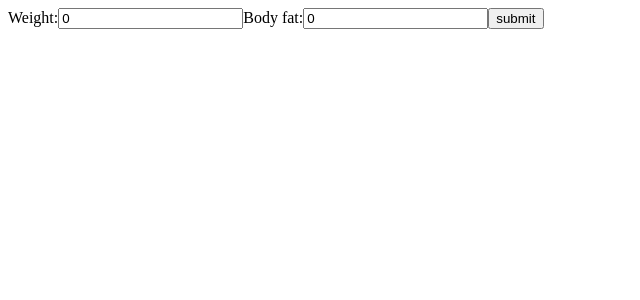
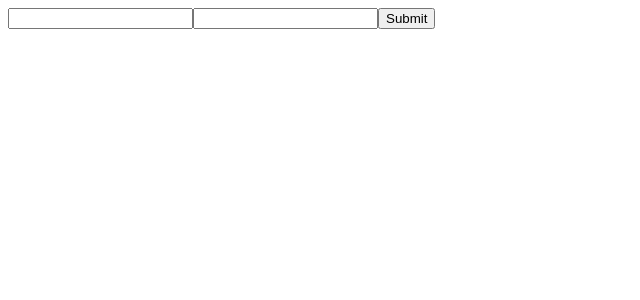
Before and after one commit to fildon/shiny-measure, a React app: page / in a window 1280 px wide. Shown: the top 300 px of the page, without its empty margins (0-640 px from the left). Built offline with nearby package versions, Linux system fonts and the light colour scheme; the HTML template or start-up script is replaced by a standard one.

Commit message:
🦚 Form MVP

```diff
--- a/package.json
+++ b/package.json
@@ -8,7 +8,7 @@
     "build:static": "cp -RT static ./dist",
     "build": "npm run build:js && npm run build:static",
     "lint": "eslint . --ext .js,.jsx,.ts,.tsx",
-    "dev": "serve dist"
+    "serve": "serve dist"
   },
   "repository": {
     "type": "git",
--- a/src/index.tsx
+++ b/src/index.tsx
@@ -1,119 +1,28 @@
 import * as React from "react";
 import { render } from "react-dom";
-import { DateTime } from "luxon";
 
-type Kilograms = number;
-type Percentage = number;
+import { WeightForm } from "./weightform";
+import type { WeightEntry } from "./weightform";
 
-interface WeightEntry {
-  dateTime: DateTime;
-  weight: Kilograms;
-  bodyFat: Percentage;
-}
-
-const useBodyWeightEntries = () => {
-  const [weightEntries, setWeightEntries] = React.useState<WeightEntry[]>([]);
+const App = () => {
+  const [entries, setEntries] = React.useState<WeightEntry[]>([]);
 
   const recordWeightEntry = (newEntry: WeightEntry) => {
-    setWeightEntries((oldEntries) => [...oldEntries, newEntry]);
-  };
-
-  return { recordWeightEntry, weightEntries };
-};
-
-const DecimalInput = (
-  props: Omit<
-    React.InputHTMLAttributes<HTMLInputElement>,
-    "type" | "inputMode" | "pattern" | "spellCheck" | "onChange"
-  > & { onChange: (newValue: number) => void }
-) => {
-  const { onChange, ...others } = props;
-
-  const onChangeValidation = (event: React.ChangeEvent<HTMLInputElement>) => {
-    const newValue = event.target.value;
-
-    const numericValue = Number(newValue);
-
-    if (!isNaN(numericValue)) onChange(numericValue);
-
-    // TODO visual indication of invalid inputs
-
-    /**
-     * TODO
-     * At present it is impossible to input a decimal number because validation
-     * is happening after/during every change event i.e. every key press.
-     * As such "2." is invalid and gets ignored. Recommend changing paradigm to
-     * one in which the controlled input is text only, and validation just
-     * annotates the input. Forcing to number should only happen at the point of
-     * form submission.
-     */
-  };
-
-  // https://design-system.service.gov.uk/components/text-input/
-  return (
-    <input
-      type="text"
-      spellCheck={false}
-      onChange={onChangeValidation}
-      {...others}
-    ></input>
-  );
-};
-
-const WeightEntryForm = ({
-  recordWeightEntry,
-}: {
-  recordWeightEntry: (newWeightEntry: WeightEntry) => unknown;
-}) => {
-  const [weight, setWeight] = React.useState(0);
-  const [bodyFat, setBodyFat] = React.useState(0);
-  const onSubmit = () => {
-    if (weight !== undefined && bodyFat !== undefined) {
-      recordWeightEntry({ weight, bodyFat, dateTime: DateTime.now() });
-    }
+    setEntries([...entries, newEntry]);
   };
 
   return (
-    <form
-      onSubmit={(event) => {
-        event.preventDefault();
-        onSubmit();
-      }}
-    >
-      <label htmlFor="weight">Weight:</label>
-      <DecimalInput
-        id="weight"
-        name="weight"
-        value={weight}
-        onChange={setWeight}
-      ></DecimalInput>
-      <label htmlFor="bodyFat">Body fat:</label>
-      <DecimalInput
-        id="bodyFat"
-        name="bodyFat"
-        value={bodyFat}
-        onChange={setBodyFat}
-      ></DecimalInput>
-      <input type="submit" value="submit" />
-    </form>
-  );
-};
-
-const TestInput = () => {
-  const { recordWeightEntry, weightEntries } = useBodyWeightEntries();
-
-  return (
     <>
-      <WeightEntryForm recordWeightEntry={recordWeightEntry} />
-      {weightEntries.map(({ dateTime, weight, bodyFat }) => (
-        <div key={dateTime.toMillis()}>
-          <span>{dateTime.toISO()}</span>
-          <span>{weight}</span>
-          <span>{bodyFat}</span>
+      <WeightForm recordWeightEntry={recordWeightEntry} />
+      {entries.map((entry) => (
+        <div key={entry.dateTime.toMillis()}>
+          <span>{entry.bodyFat}</span>
+          <span>{entry.weight}</span>
+          <span>{entry.dateTime.toLocaleString()}</span>
         </div>
       ))}
     </>
   );
 };
 
-render(<TestInput />, document.getElementById("root"));
+render(<App />, document.getElementById("root"));
--- /dev/null
+++ b/src/weightform.tsx
@@ -0,0 +1,174 @@
+import * as React from "react";
+import { DateTime } from "luxon";
+
+type ValidInput = {
+  state: "valid";
+  value: string;
+  parsedValue: number;
+};
+
+type InvalidInput = {
+  state: "invalid";
+  value: string;
+  errorMessage?: string;
+};
+
+type ControlledInput = ValidInput | InvalidInput;
+
+type FormState = {
+  [entryId: string]: ControlledInput;
+};
+
+const FormContext = React.createContext<
+  { state: FormState; dispatch: React.Dispatch<FormAction> } | undefined
+>(undefined);
+
+type FormAction =
+  | { type: "entryEmpty"; entryId: string }
+  | {
+      type: "entryValidChange";
+      entryId: string;
+      value: string;
+      parsedValue: number;
+    }
+  | {
+      type: "entryInvalidChange";
+      entryId: string;
+      value: string;
+      errorMessage: string;
+    };
+
+const formReducer = (state: FormState, action: FormAction): FormState => {
+  switch (action.type) {
+    case "entryValidChange": {
+      return {
+        ...state,
+        [action.entryId]: {
+          state: "valid",
+          value: action.value,
+          parsedValue: action.parsedValue,
+        },
+      };
+    }
+    case "entryInvalidChange": {
+      return {
+        ...state,
+        [action.entryId]: {
+          state: "invalid",
+          value: action.value,
+          errorMessage: action.errorMessage,
+        },
+      };
+    }
+    case "entryEmpty": {
+      return {
+        ...state,
+        [action.entryId]: {
+          state: "invalid",
+          value: "",
+        },
+      };
+    }
+  }
+};
+
+const useFormState = () => {
+  const context = React.useContext(FormContext);
+  if (context === undefined) {
+    throw new Error("useFormState must be used within a FormProvider");
+  }
+  return context;
+};
+
+const useDecimalValidation = (entryId: string) => {
+  const { state, dispatch } = useFormState();
+
+  React.useEffect(() => {
+    dispatch({ type: "entryEmpty", entryId });
+  }, []);
+
+  const onChange = (event: React.ChangeEvent<HTMLInputElement>) => {
+    const numericValue = Number(event.target.value);
+    if (isNaN(numericValue)) {
+      dispatch({
+        type: "entryInvalidChange",
+        entryId,
+        value: event.target.value,
+        errorMessage: "Value must be numeric with at most two decimal places",
+      });
+    } else {
+      dispatch({
+        type: "entryValidChange",
+        entryId,
+        value: event.target.value,
+        parsedValue: numericValue,
+      });
+    }
+  };
+
+  return { value: state[entryId]?.value ?? "", onChange };
+};
+
+const DecimalInput = (
+  props: Omit<
+    React.InputHTMLAttributes<HTMLInputElement>,
+    "type" | "inputMode" | "pattern" | "spellCheck" | "onChange" | "value"
+  > & { entryId: string }
+) => {
+  const { value, onChange } = useDecimalValidation(props.entryId);
+
+  return (
+    <input
+      type="text"
+      spellCheck={false}
+      value={value}
+      onChange={onChange}
+      {...props}
+    ></input>
+  );
+};
+
+const isFormValid = (
+  state: FormState
+): state is { [entryId: string]: ValidInput } => {
+  return Object.values(state).every((value) => value.state === "valid");
+};
+
+type Kilograms = number;
+type Percentage = number;
+
+export interface WeightEntry {
+  dateTime: DateTime;
+  weight: Kilograms;
+  bodyFat: Percentage;
+}
+
+export const WeightForm = ({
+  recordWeightEntry,
+}: {
+  recordWeightEntry: (newWeightEntry: WeightEntry) => unknown;
+}) => {
+  const [state, dispatch] = React.useReducer(formReducer, {});
+
+  // TODO derive input elements from input
+  const onSubmit = (event: React.FormEvent<HTMLFormElement>) => {
+    event.preventDefault();
+    if (isFormValid(state)) {
+      recordWeightEntry({
+        dateTime: DateTime.now(),
+        weight: state["weight"].parsedValue,
+        bodyFat: state["bodyFat"].parsedValue,
+      });
+    }
+  };
+
+  return (
+    <FormContext.Provider value={{ state, dispatch }}>
+      <form onSubmit={onSubmit}>
+        <DecimalInput entryId="weight" />
+        <DecimalInput entryId="bodyFat" />
+        <input type="submit"></input>
+      </form>
+    </FormContext.Provider>
+  );
+};
--- a/tsconfig.json
+++ b/tsconfig.json
@@ -1,12 +1,14 @@
 {
   "compilerOptions": {
+    "lib": ["ES2021", "DOM"],
     "target": "ES2015",
     "module": "commonjs",
     "strict": true,
     "esModuleInterop": true,
     "skipLibCheck": true,
     "forceConsistentCasingInFileNames": true,
-    "jsx": "react"
+    "jsx": "react",
+    "typeRoots": ["types/"]
   },
   "include": ["src/**/*"],
   "exclude": ["node_modules", "dist"]
```
